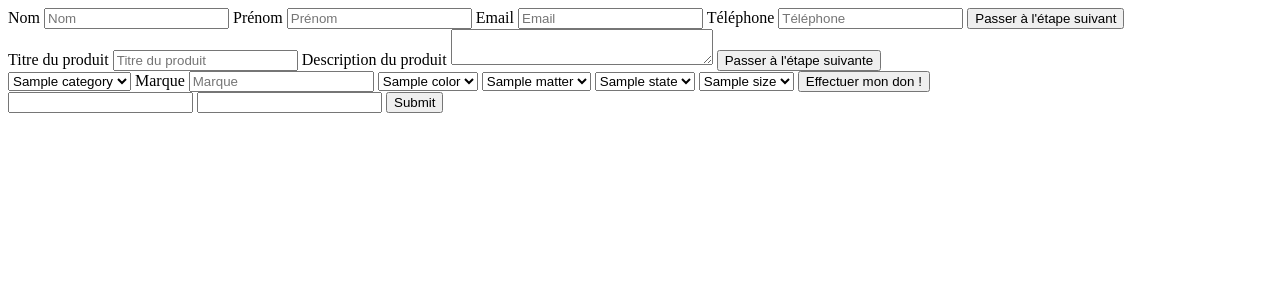
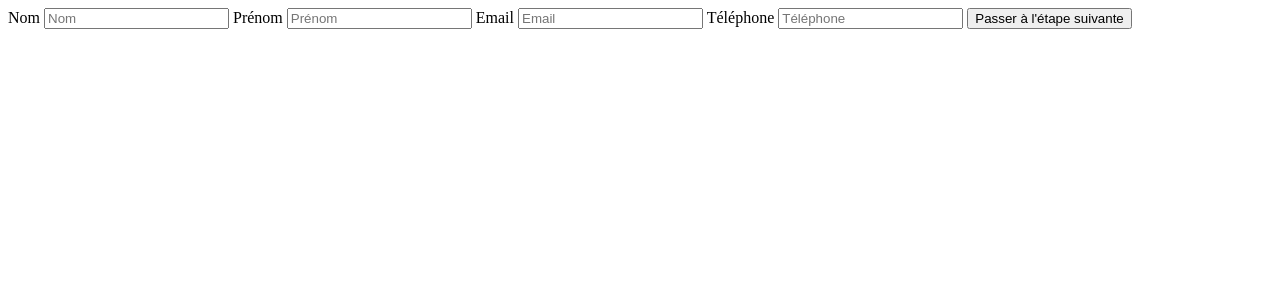
Before and after one commit to jstnate/BAP-Plessis-Robinson, a PHP site: page /participation.php in a window 1280 px wide. Shown: the top 300 px of the page. Run offline with PHP 8.4, Linux system fonts and the light colour scheme; tables that the repository leaves empty or names only in its code hold one stand-in row (values such as "Sample post"); style sheets or scripts are compiled from the project's sources.

Commit message:
:construction: UPDATE forms
Add form step

```diff
--- a/participation.php
+++ b/participation.php
@@ -22,6 +22,7 @@
 </head>
 <body>
     <form method="POST">
+        <div id="step-1" class="owner-infos">
             <label for="lastname">Nom</label>
                 <input type="text" name="lastname" id="lastname" placeholder="Nom">
             <label for="firstname">Prénom</label>
@@ -30,16 +31,20 @@
                 <input type="email" name="email" id="email" placeholder="Email">
             <label for="phone">Téléphone</label>
                 <input type="tel" name="phone" id="phone" placeholder="Téléphone">
-        <button type="submit">Passer à l'étape suivant</button>
-    </form>
-    <form method="POST">
+
+            <button type="button" value="1" id="step">Passer à l'étape suivante</button>
+        </div>
+
+        <div id="step-2" class="product-infos" style="display: none">
             <label for="title">Titre du produit</label>
                 <input type="text" name="title" id="title" placeholder="Titre du produit">
             <label for="description">Description du produit</label>
                 <textarea name="description" id="description" cols="30"></textarea>
-        <button type="submit">Passer à l'étape suivante</button>
-    </form>
-    <form method="POST">
+
+            <button type="button" value="2" id="step">Passer à l'étape suivante</button>
+        </div>
+
+        <div id="step-3" class="product-details" style="display: none">
             <select name="category">
                 <?php
                 foreach ($categories as $category) : ?>
@@ -47,6 +52,7 @@
                 <?php endforeach;
                 ?>
             </select>
+
             <label for="brand">Marque</label>
                 <input type="text" name="brand" id="marque" placeholder="Marque">
 
@@ -80,12 +86,7 @@
             </select>
 
             <button type="submit">Effectuer mon don !</button>
-    </form>
-
-    <form method="POST" id="test-form">
-        <input type="text" name="test-name">
-        <input type="text" name="test-email">
-        <button type="submit">Submit</button>
+        </div>
     </form>
 </body>
 </html>
--- a/public/js/forms.js
+++ b/public/js/forms.js
@@ -0,0 +1,10 @@
+let nextForm = document.querySelectorAll('#step');
+
+nextForm.forEach(next => {
+    next.addEventListener('click', () => {
+        let currentDiv = document.getElementById(`step-${next.value}`)
+        let nextDiv = document.getElementById(`step-${parseInt(next.value) + 1}`)
+        currentDiv.style.display = 'none'
+        nextDiv.style.display = 'block'
+    })
+})
```
Lines whose indentation alone changed are shown as unchanged.
